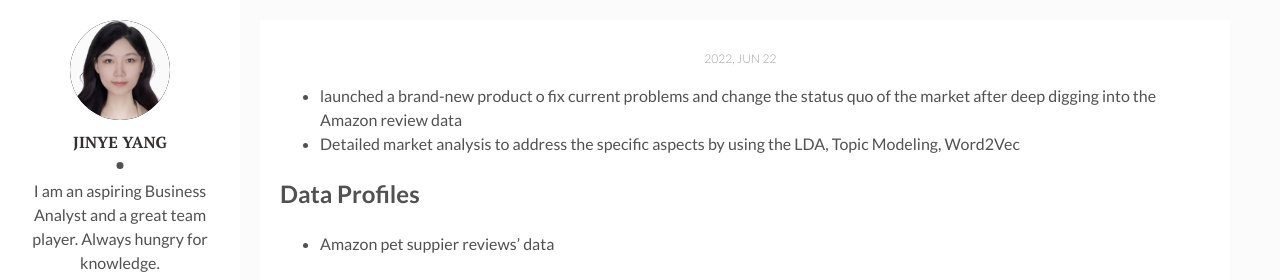
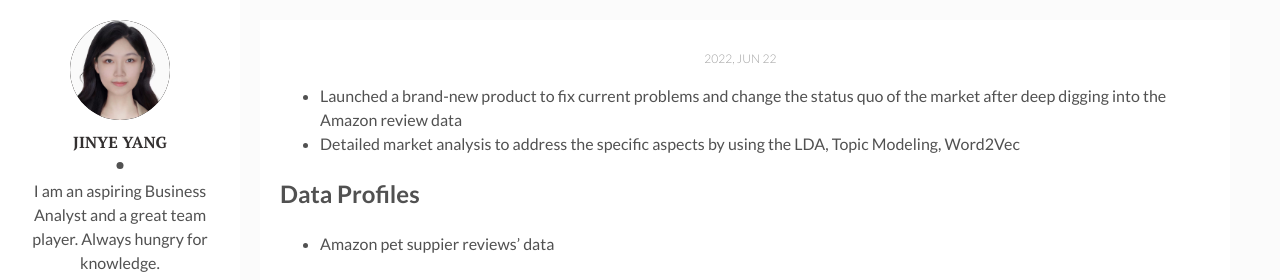
Before and after one commit to jinyey/jinyey.github.io, a Jekyll site: the page built from _posts/2022-04-24-social-media-analysis.markdown, in a window 1280 px wide. Shown: the top 280 px of the page. Built offline with Jekyll 4.4.1, drawn with Linux system fonts in a browser that asks for light colours; our own code applies the rules of GitHub Pages for plain Markdown files.

```diff
--- a/_posts/2022-04-24-social-media-analysis.markdown
+++ b/_posts/2022-04-24-social-media-analysis.markdown
@@ -5,9 +5,9 @@ date: 2022-4-24 00:00:00 +0300
 description: You’ll find this post in your `_posts` directory. Go ahead and edit it and re-build the site to see your changes. # Add post description (optional)
 img: dogs-food.jpg # Add image post (optional)
 fig-caption:# Add figcaption (optional)
-tags: [Socail Media Analysis, Text-analysis, LDA, Word2Vec, Customer Reviews, Amazon]
+tags: [Socail Media Analysis, Text-analysis, LDA, Word2Vec, Amazon]
 ---
-* launched a brand-new product o fix current problems and change the status quo of the market after deep digging into the Amazon review data
+* Launched a brand-new product to fix current problems and change the status quo of the market after deep digging into the Amazon review data
 * Detailed market analysis to address the specific aspects by using the LDA, Topic Modeling, Word2Vec
 
 ## Data Profiles
```
